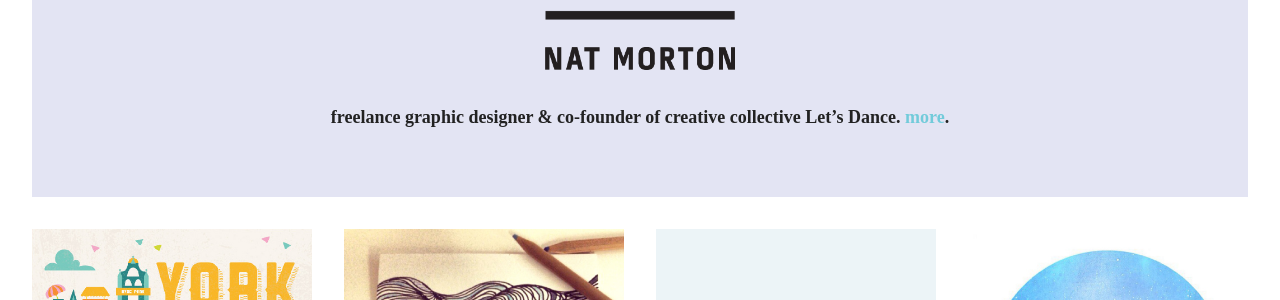
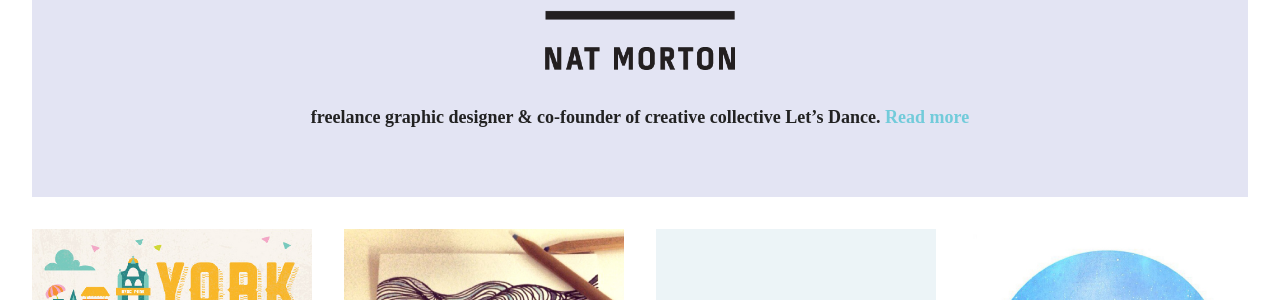
Before and after one commit to johnpuddephatt/nataliemortondesign, a Jekyll site: the page built from index.html, in a window 1280 px wide and 900 px high. Shown: the part 250-550 px from the top of the window. Built offline with Jekyll 4.4.1, drawn with Linux system fonts in a browser that asks for light colours.

Commit message:
Updated Config

```diff
--- a/_config.yml
+++ b/_config.yml
@@ -25,7 +25,7 @@ secondary_colors:
 - "#E5D3E3"
 text_color: "#222"
 description: freelance graphic designer & co-founder of creative collective Let’s
-  Dance. [more](about).
+  Dance. [Read more](about)
 baseurl: "/nataliemortondesign"
 footer: "&copy; Natalie Morton"
 url: http://nataliemortondesign.co.uk
```
